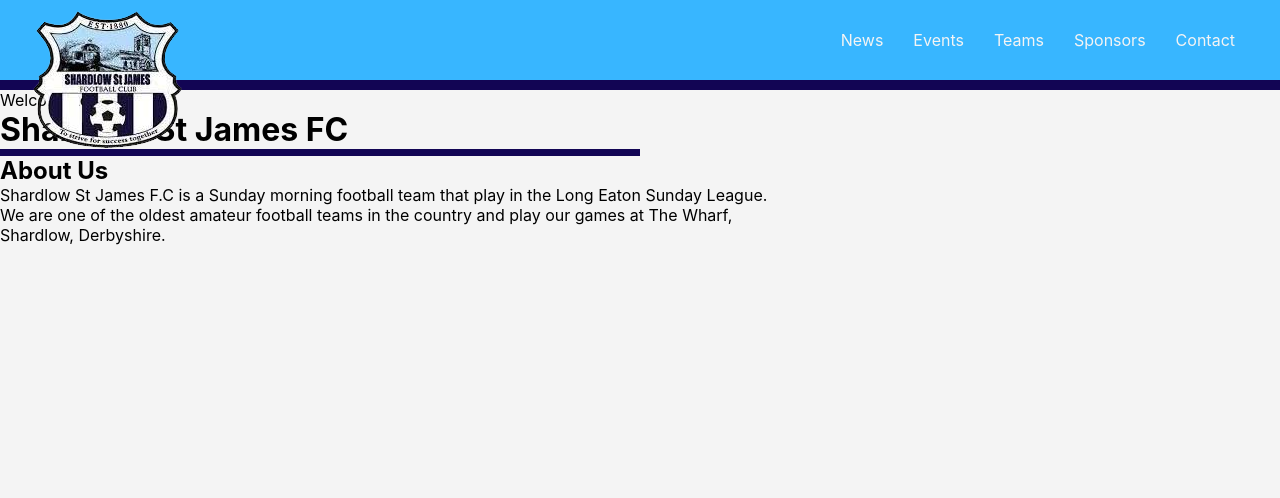
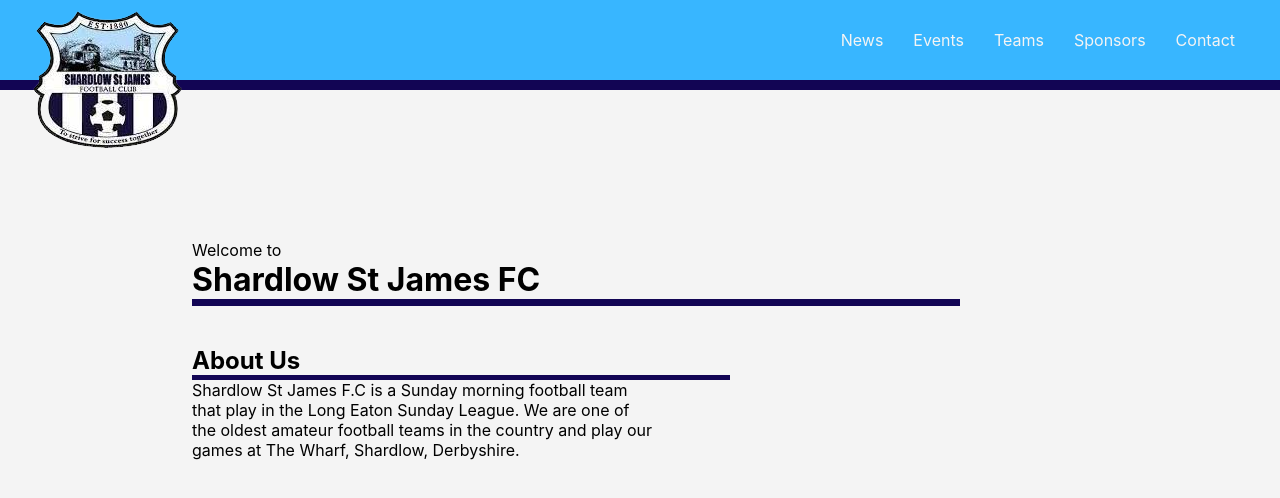
Before and after one commit to paulg44/shardlow_st_james, a React (Create React App) app in the folder ssj/: page / in a window 1280 px wide. Shown: the top 498 px of the page. Built offline with nearby package versions, Linux system fonts and the light colour scheme.

Commit message:
change layout to homepage

```diff
--- a/ssj/src/Components/Homepage/Homepage.css
+++ b/ssj/src/Components/Homepage/Homepage.css
@@ -1,16 +1,30 @@
 /* CSS file for Homepage */
 
-.homepage {
+/* Main */
+
+.homepageWrapper {
   min-height: 80vh;
+  width: 60%;
+  position: absolute;
+  top: 30%;
+  left: 15%;
 }
 
 /* Header */
 .homepageHeader h1 {
-  width: 50%;
   border-bottom: 7px solid var(--dark-blue);
 }
 
 /* About */
+.about {
+  margin-top: 40px;
+}
+
+.about h2 {
+  width: 70%;
+  border-bottom: 5px solid var(--dark-blue);
+}
+
 .aboutDesc {
   width: 60%;
 }
--- a/ssj/src/Components/Homepage/Homepage.js
+++ b/ssj/src/Components/Homepage/Homepage.js
@@ -8,15 +8,15 @@ function Homepage() {
         <div className="homepageHeader">
           <p>Welcome to</p>
           <h1>Shardlow St James FC</h1>
+        </div>
         <div className="about">
           <h2>About Us</h2>
           <p className="aboutDesc">
-              Shardlow St James F.C is a Sunday morning football team that play
-              in the Long Eaton Sunday League. We are one of the oldest amateur
+            Shardlow St James F.C is a Sunday morning football team that play in
+            the Long Eaton Sunday League. We are one of the oldest amateur
             football teams in the country and play our games at The Wharf,
             Shardlow, Derbyshire.
           </p>
-          </div>
         </div>
       </div>
     </div>
--- a/ssj/src/index.css
+++ b/ssj/src/index.css
@@ -2,6 +2,7 @@
 :root {
   --light-blue: #38b6ff;
   --dark-blue: #120554;
+  --yellow: #fbe748;
   --off-white: #f4f4f4;
 }
 
```
Lines whose indentation alone changed are shown as unchanged.
